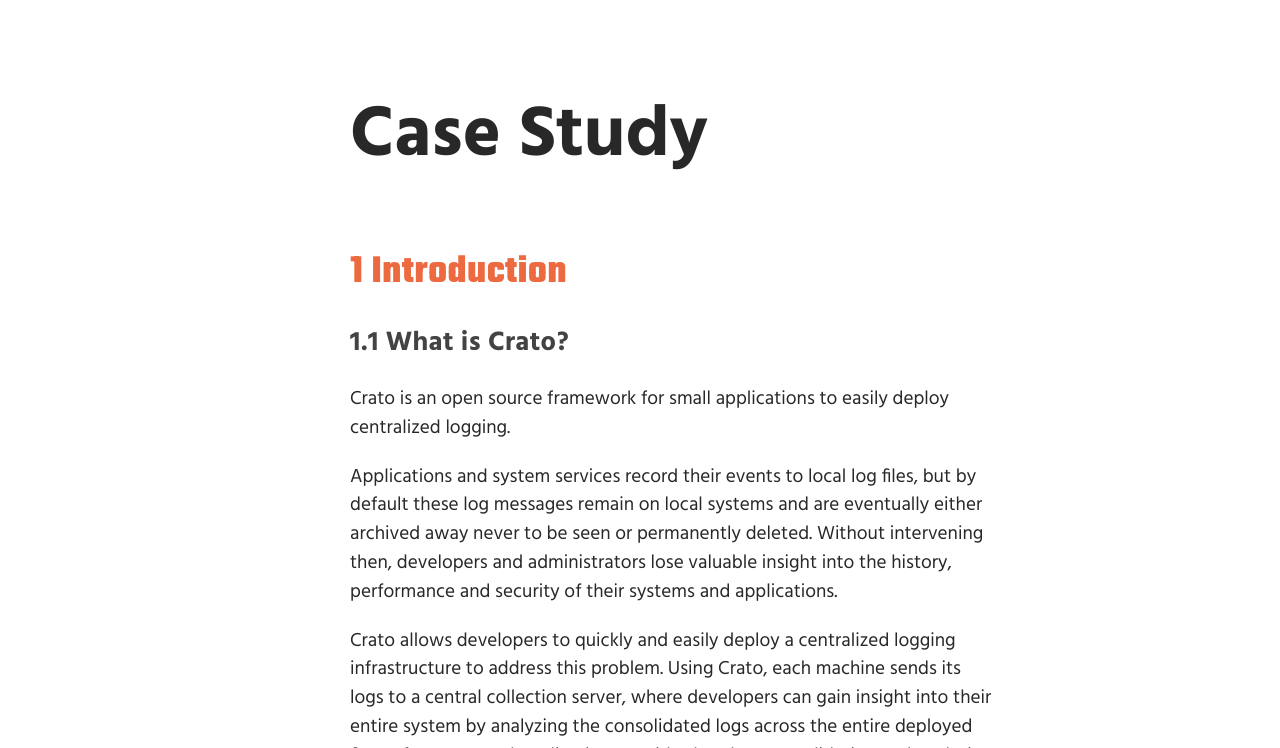
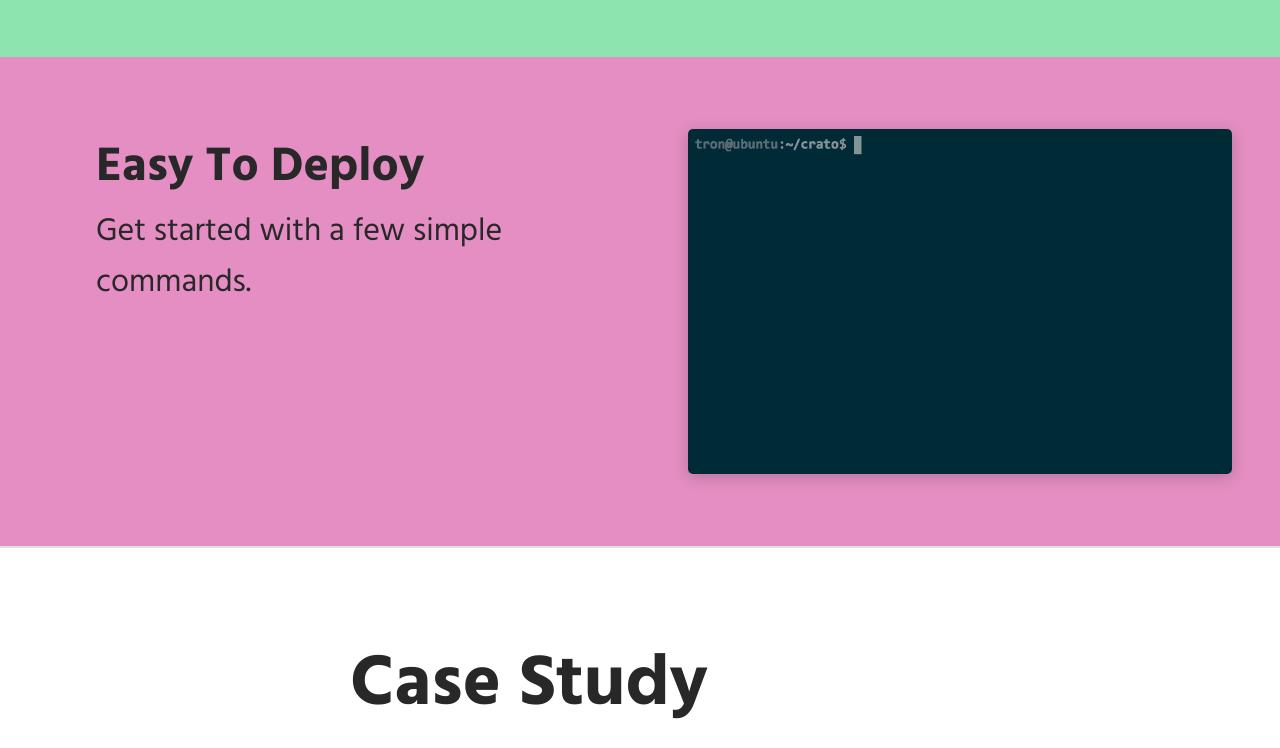
Before and after one commit to crato-logging/crato-logging.github.io, a plain HTML site: page index.html in a window 1280 px wide. Shown: the part 1199-1947 px from the top of the page. Drawn offline with nearby package versions, Linux system fonts and the light colour scheme; a web font is replaced by a local one.

Commit message:
website content update
Co-authored-by: Faazil Shaikh <faazil.shaikh@gmail.com>
Co-authored-by: Kurth O'Connor <jkurthoconnor@gmail.com>
Co-authored-by: Alex Soloviev <alex.soloviev@gmail.com>

```diff
--- a/index.html
+++ b/index.html
@@ -129,6 +129,28 @@
           <!-- <a class="button" href="#case-study">Learn More</a> -->
         </div>
       </article>
+    </section>
+
+    <section class="integration">
+      <article class="box">
+        <div class="text-box">
+          <h1>Easy To Deploy</h1>
+
+          <p>
+            Get started with a few simple commands.
+          </p>
+
+          <!-- <a class="button" href="#case-study">Learn More</a> -->
+        </div>
+      </article>
+      <div class="box">
+        <img
+          id="banner-deploy"
+          src="images/diagrams/gifs/crato_docker_deploy.gif"
+          class="softened"
+          alt="Gif of crato's install-kafka and deploy commands"
+        />
+      </div>
     </section>
 
     <main>
--- a/stylesheets/main.css
+++ b/stylesheets/main.css
@@ -45,13 +45,18 @@ h4 {
 
 .integration:first-of-type {
   background: #8ee4af;
-  border-bottom: 2px solid #dfe0e2;
+  padding-top: 20px;
+  padding-bottom: 40px;
 }
 
 .integration:nth-of-type(2) {
-  background: #efc99d;
-  border-top: 2px solid #dfe0e2;
+  background: #e48ec3;
   border-bottom: 2px solid #dfe0e2;
+  padding-top: 40px;
+  padding-bottom: 40px;
+}
+
+.integration:nth-of-type(2) div.box {
 }
 
 .text-box {
@@ -81,7 +86,12 @@ h4 {
 .integration img {
   max-width: 600px;
   width: 100%;
-  padding-top: 60px;
+  padding-top: 40px;
+}
+
+.integration img#banner-deploy {
+  padding-top: 0;
+  width: 85%;
 }
 
 .button {
```
